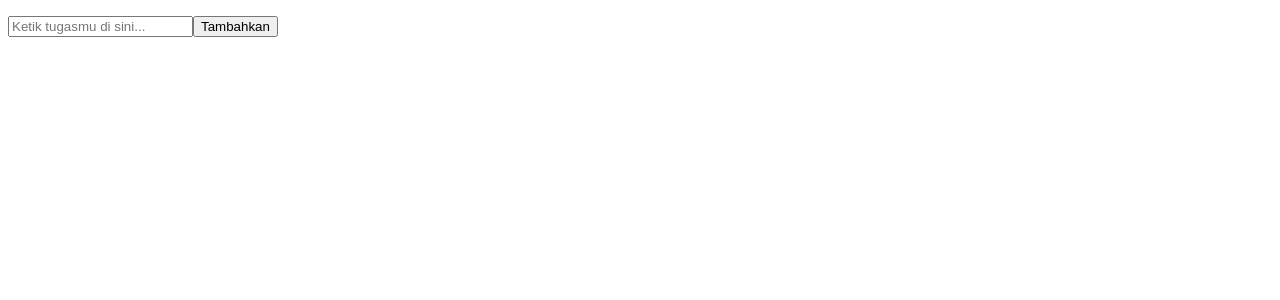
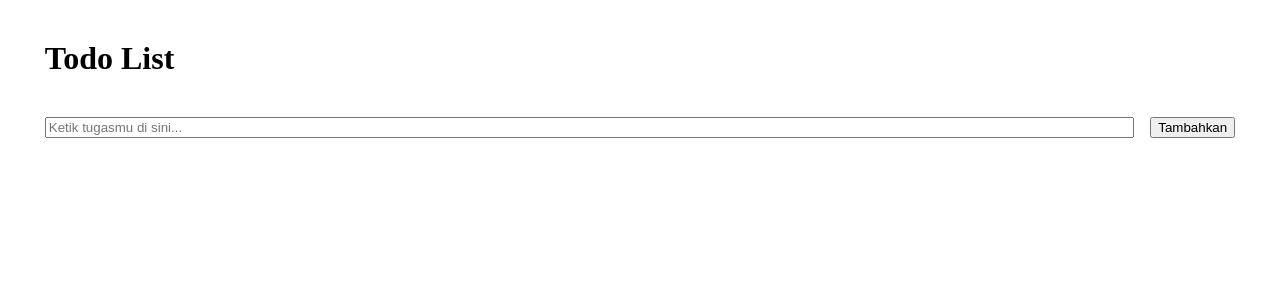
Before and after one commit to kurnia-dev/vue-todo-list, a Vue app: page / in a window 1280 px wide. Shown: the top 300 px of the page. Built offline with nearby package versions, Linux system fonts and the light colour scheme.

Commit message:
add scoped style

```diff
--- a/src/App.vue
+++ b/src/App.vue
@@ -1,5 +1,6 @@
 <template>
   <div id="app">
+    <h1>Todo List</h1>
     <TodoList :todoList="todoList" />
     <TodoForm @newTodoSubmitted="addNewTodo" />
     <FormMessage :todoList="todoList" />
@@ -32,3 +33,41 @@ export default {
 }
 
 </script>
+<style scoped>
+* {
+  padding: 0;
+  margin: 0;
+  box-sizing: border-box;
+}
+
+body {
+  font-family: system-ui;
+}
+
+#app {
+  max-width: 98vw;
+  margin: auto;
+  padding: 32px;
+}
+
+button, input, ol li{
+  all: unset;
+  padding: 8px 16px;
+  border-radius: 4px;
+}
+
+input, ol li {
+  border: 1px solid #00000017;
+}
+
+input::placeholder {
+  color: #00000088;
+}
+
+button {
+  cursor: pointer;
+  font-weight: 500;
+  text-transform: uppercase;
+  background-color: #ffc200;
+}
+</style>
--- a/src/components/TodoForm.vue
+++ b/src/components/TodoForm.vue
@@ -1,6 +1,7 @@
 <template>
     <form id="todo-form" @submit="addTodo">
-        <input type="text" name="todoInput" placeholder="Ketik tugasmu di sini..." v-model="inputTodo" required @invalid="setValidity" @input="removeValidity"/>
+        <input type="text" name="todoInput" placeholder="Ketik tugasmu di sini..." v-model="inputTodo" required
+            @invalid="setValidity" @input="removeValidity" />
         <button type="submit">Tambahkan</button>
     </form>
 </template>
@@ -30,3 +31,14 @@ export default {
     }
 }
 </script>
+
+<style scoped>
+form {
+    display: flex;
+    gap: 16px;
+
+    & input {
+        width: 100%;
+    }
+}
+</style>
--- a/src/components/TodoList.vue
+++ b/src/components/TodoList.vue
@@ -22,3 +22,29 @@ export default {
     }
 }
 </script>
+<style scoped>
+ol {
+    margin: 40px 0;
+    counter-reset: number;
+
+    & li {
+        text-transform: capitalize;
+        display: flex;
+        gap: 16px;
+        counter-increment: number;
+        align-items: center;
+        margin-bottom: 10px;
+
+        & span {
+            width: 100%;
+            font-size: larger;
+            outline: none;
+        }
+    }
+
+    & li::before {
+        content: counter(number) ".";
+        font-size: larger;
+    }
+}
+</style>
```
